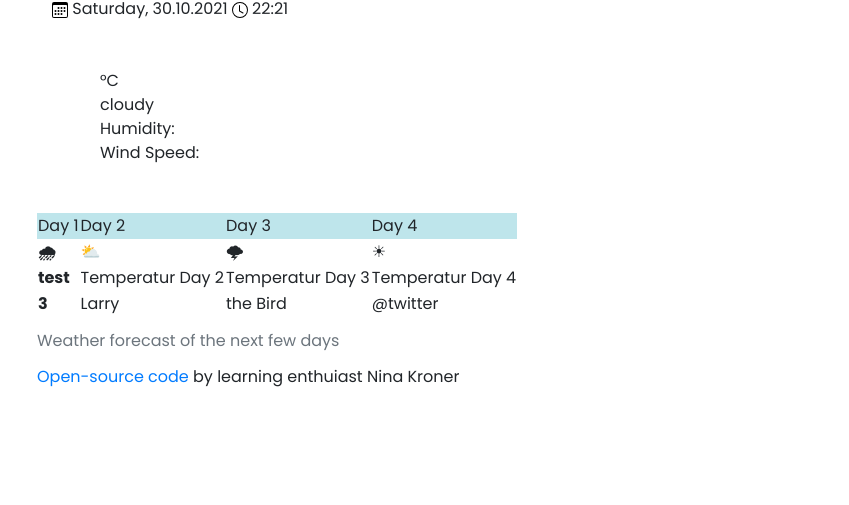
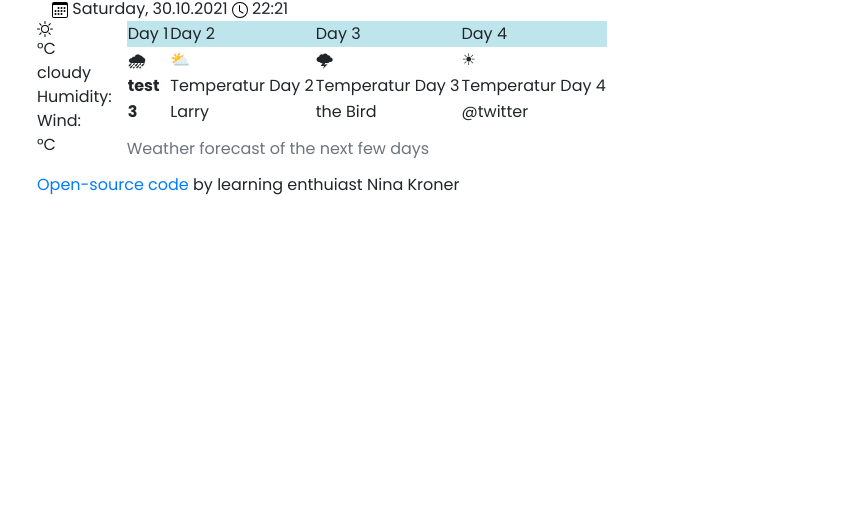
Before and after one commit to NiGinChi/SheCodesPlus_WeatherApp, a plain HTML site: page index.html in a window 1280 px wide. Shown: the part 295-800 px from the top of the page, without its empty margins (48-897 px from the left). Drawn offline with nearby package versions, Linux system fonts and the light colour scheme.

Commit message:
Added ul and overall-div
Added ul for Humidity/Windspeed and overall-div to better target app in CSS

```diff
--- a/index.html
+++ b/index.html
@@ -23,6 +23,7 @@
   </head>
   <body>
     <div class="container">
+      <div class="weather-app">
       <h1>Wetterfee</h1>
 
       <div id="weatherfairyWiki">
@@ -46,7 +47,7 @@
       <!--  units | search bar  -->
 
       <div class="row">
-        <div class="col-6">
+        <div class="col-md-6">
           <form class="form-inline my-2 my-lg-0 new-form" id="new-form">
             <input
               class="city-search"
@@ -80,7 +81,7 @@
       </div>
 
       <!--  city | date  -->
-      <div class="weather">
+
         <div class="col-sm-4 col 12 mt-1">
           <ul>
             <li><h2 id="city">Munich</h2></li>
@@ -102,19 +103,27 @@
         </div>
 
         <!--  today weather  -->
-        <div class="container p-5">
-          <div class="col-sm">
+        <div class="row">
+          <div class="weather">
+          <div class="col-6">
+             <div class="today-weather">
+                <img src="src/icons/sun.svg" alt="clear" id="icon" class="float-left" />
+                <div class="float-left">
+                  <strong class="daytemperatur" id="todayTemperature"></strong
+                  ><span class="units"> °C</span>
+                </div>
+              </div>
+
+          </div>
+          <div class="col-6">
+            <ul>
+              <li id="todayTemperature-description">cloudy</li>
+              <li>Humidity: <span id="todayHumidity"></span> </li>
+              <li>Wind: <span id="todayWindspeed"></span> </li></li>
+            </ul>
             <div class="daytemperatur" id="todayTemperature"></div>
             <div class="units">°C</div>
-            <div id="todayTemperature-description">cloudy</div>
-          </div>
-          <div class="col-sm">
-            Humidity:
-            <div id="todayHumidity"></div>
-          </div>
-          <div class="col-sm">
-            Wind Speed:
-            <div id="todayWindspeed"></div>
+
           </div>
         </div>
 
@@ -157,6 +166,7 @@
         </a>
         by learning enthuiast Nina Kroner
       </footer>
+      </div>
     </div>
     <script src="src/index.js"></script>
   </body>
--- a/src/index.js
+++ b/src/index.js
@@ -15,7 +15,7 @@ let date =
   today.getDate() + "." + (today.getMonth() + 1) + "." + today.getFullYear();
 
 let hour = today.getHours();
-if (hour < 9) {
+if (hour < 10) {
   hour = `0${hour}`;
 }
 let minutes = today.getMinutes();
```
